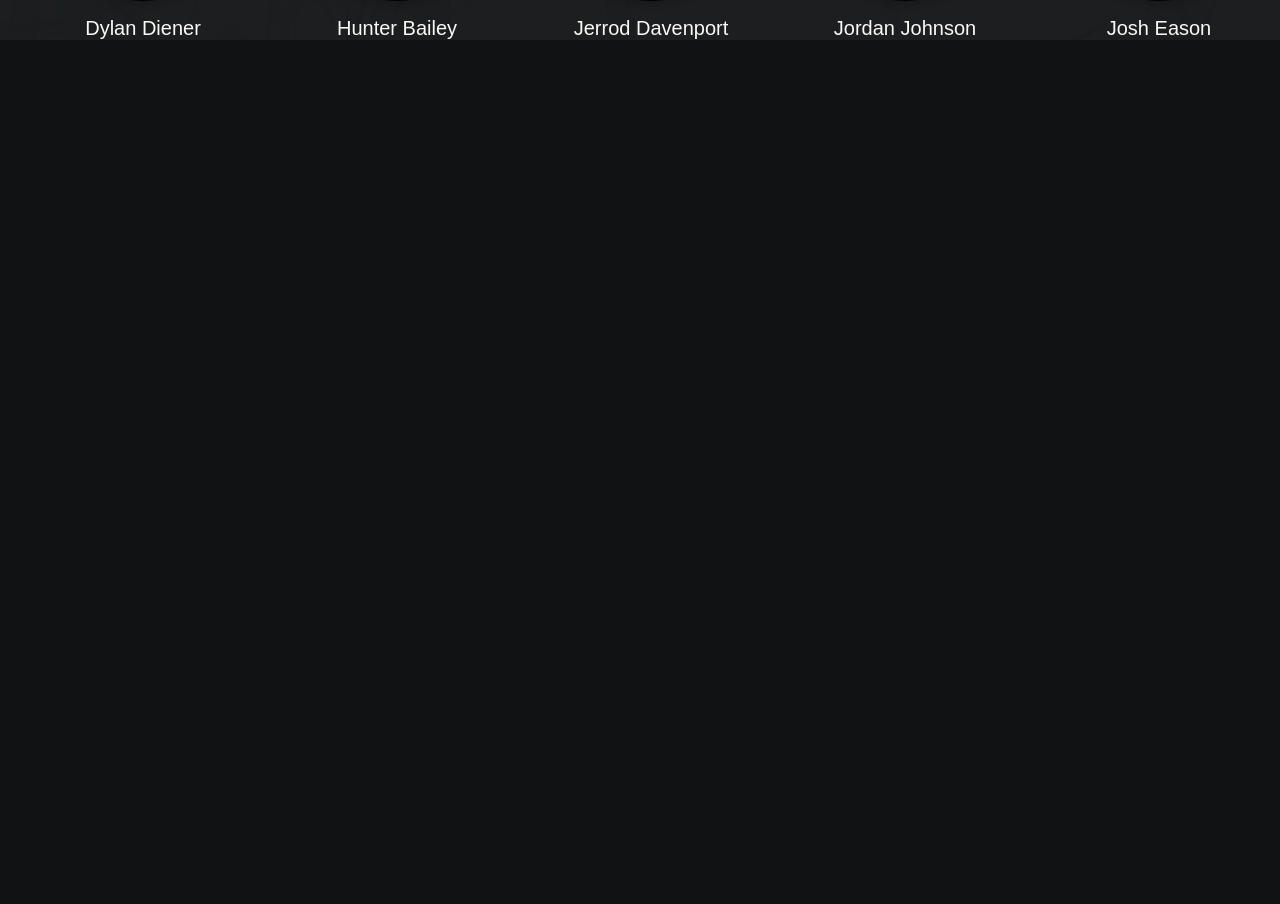
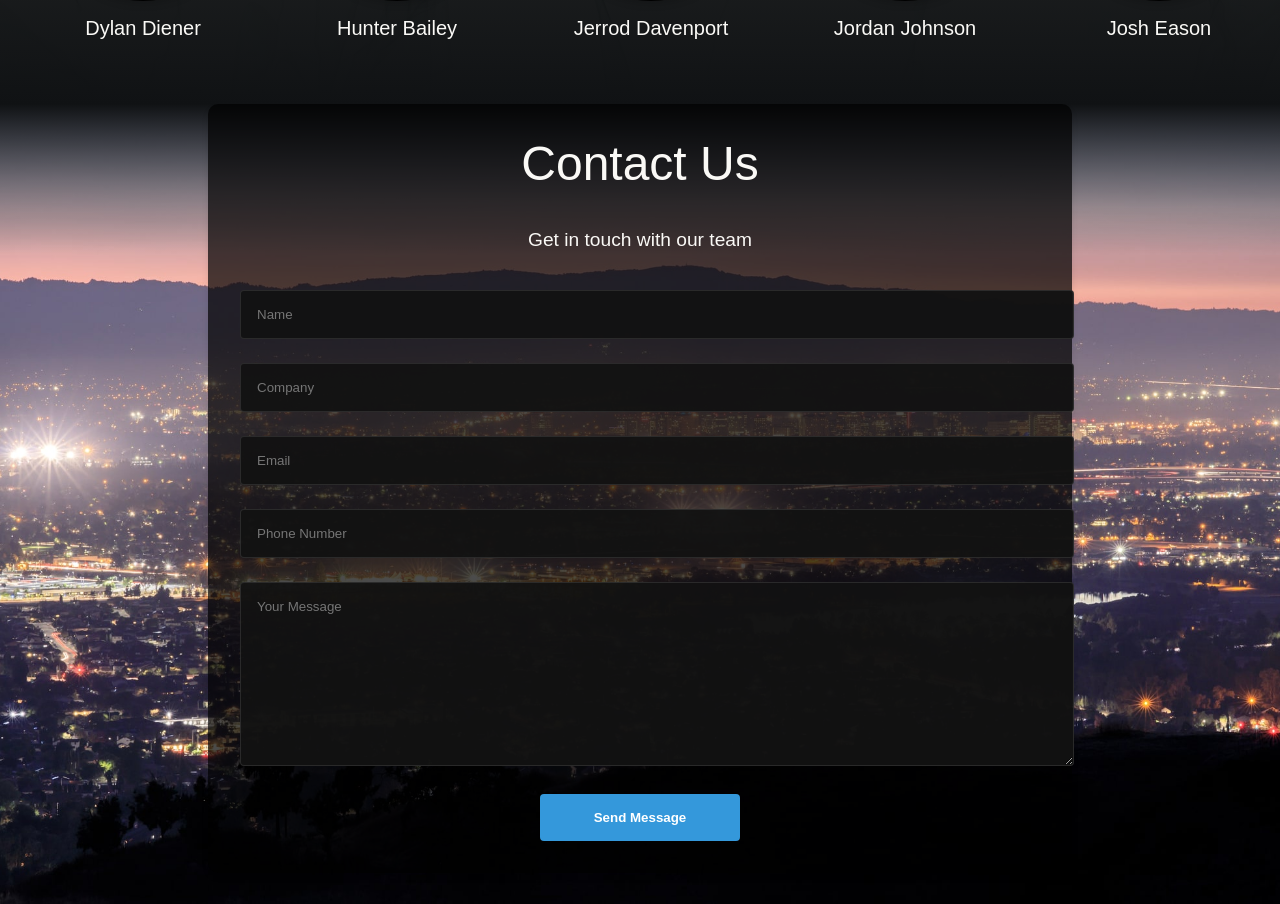
Before and after one commit to BeeTillman/techsite13, a React (Vite) app: page / in a window 1280 px wide. Shown: the part 2076-2980 px from the top of the page. Before the commit the page ends 2116 px from the top, so only its background shows below. Built offline with nearby package versions, Linux system fonts and the light colour scheme; a web font is replaced by a local one.

Commit message:
Added contact section

```diff
--- a/package.json
+++ b/package.json
@@ -21,6 +21,7 @@
     "url": "https://github.com/microsoft/codespaces-teaching-template-js/issues"
   },
   "dependencies": {
+    "@emailjs/browser": "^4.4.1",
     "react": "^18.2.0",
     "react-dom": "^18.2.0",
     "react-responsive-carousel": "^3.2.23"
--- a/src/App.jsx
+++ b/src/App.jsx
@@ -3,6 +3,7 @@ import Header from "./Components/Header";
 import Hero from "./Components/Hero";
 import About from "./Components/About";
 import Team from "./Components/Team";
+import Contact from "./Components/Contact";
 
 import "./styles/main.css";
 import "react-responsive-carousel/lib/styles/carousel.min.css";
@@ -14,6 +15,7 @@ const App = () => {
       <Hero />
       <About />
       <Team />
+      <Contact />
     </div>
   );
 };
--- /dev/null
+++ b/src/Components/Contact.jsx
@@ -0,0 +1,76 @@
+import React, { useState, useRef, useEffect } from "react";
+import emailjs from "@emailjs/browser";
+import "../styles/Contact.css";
+
+const Contact = () => {
+  const form = useRef();
+  const sectionRef = useRef(null);
+  const [status, setStatus] = useState("");
+
+  useEffect(() => {
+    const observer = new IntersectionObserver(
+      ([entry]) => {
+        if (entry.isIntersecting) {
+          entry.target.classList.add("visible");
+        }
+      },
+      { threshold: 0.1 }
+    );
+
+    if (sectionRef.current) {
+      observer.observe(sectionRef.current);
+    }
+
+    return () => observer.disconnect();
+  }, []);
+
+  const sendEmail = (e) => {
+    e.preventDefault();
+    setStatus("sending");
+
+    emailjs.sendForm("service_19px7xt", "template_hxvren9", form.current, "AD9kASCtB252sXVHL").then(
+      () => {
+        setStatus("success");
+        form.current.reset();
+      },
+      () => {
+        setStatus("error");
+      }
+    );
+  };
+
+  return (
+    <section ref={sectionRef} id="contact" className="contact-section section-transition">
+      <div className="section-overlay overlay-top"></div>
+      <div className="contact-content">
+        <h2>Contact Us</h2>
+        <p className="subtitle">Get in touch with our team</p>
+
+        <form ref={form} onSubmit={sendEmail} className="contact-form">
+          <div className="form-group">
+            <input type="text" name="from_name" placeholder="Name" required />
+          </div>
+          <div className="form-group">
+            <input type="text" name="company_name" placeholder="Company" required />
+          </div>
+          <div className="form-group">
+            <input type="email" name="email_address" placeholder="Email" required />
+          </div>
+          <div className="form-group">
+            <input type="tel" name="phone_number" placeholder="Phone Number" required />
+          </div>
+          <div className="form-group">
+            <textarea name="message" placeholder="Your Message" required></textarea>
+          </div>
+          <button type="submit" className="submit-btn" disabled={status === "sending"}>
+            {status === "sending" ? "Sending..." : "Send Message"}
+          </button>
+          {status === "success" && <p className="success">Message sent successfully!</p>}
+          {status === "error" && <p className="error">Failed to send message. Please try again.</p>}
+        </form>
+      </div>
+    </section>
+  );
+};
+
+export default Contact;
--- a/src/Components/Team.jsx
+++ b/src/Components/Team.jsx
@@ -117,6 +117,7 @@ const Team = () => {
   return (
     <section ref={sectionRef} id="team" className="team-section section-transition">
       <div className="section-overlay overlay-top"></div>
+      <div className="section-overlay overlay-bottom"></div>
       <div className="team-content">
         <h2>Meet Our Team</h2>
         <p className="subtitle">We pride ourselves on our people</p>
--- /dev/null
+++ b/src/styles/Contact.css
@@ -0,0 +1,105 @@
+.contact-section {
+  position: relative !important;
+  padding: 4rem 15% !important;
+  background: url('../images/tpsiteSkylineStock8.jpg') no-repeat center center fixed !important;
+  background-size: cover !important;
+  overflow: hidden !important;
+  opacity: 0 !important; /* Start hidden for fade in */
+  min-height: 100vh !important;
+  transform: translateY(20px) !important; /* Start slightly down for transition */
+  transition: all 0.8s ease-out !important;
+}
+.contact-section.visible {
+  opacity: 1 !important;
+  transform: translateY(0) !important;
+}
+
+.contact-content {
+  position: relative !important;
+  z-index: 2 !important;
+  text-align: center !important;
+  opacity: 1 !important;
+  max-width: 800px !important;
+  margin: 0 auto !important;
+  background: rgba(0, 0, 0, 0.7) !important;
+  padding: 2rem !important;
+  border-radius: 10px !important;
+  box-shadow: 0 4px 6px rgba(0, 0, 0, 0.1) !important;
+}
+
+.contact-form {
+  margin-top: 2rem;
+  display: flex;
+  flex-direction: column;
+  gap: 1.5rem;
+  align-items: center; /* Center form elements */
+}
+
+.form-group {
+  width: 100%;
+}
+
+.form-group input,
+.form-group textarea {
+  width: 100% !important;
+  padding: 1rem !important;
+  border: 1px solid rgba(255, 255, 255, 0.1) !important;
+  border-radius: 4px !important;
+  background: rgba(18, 18, 18, 0.95) !important; /* More solid background */
+  color: #FAF9F6 !important;
+  font-family: "proxima-nova", sans-serif !important;
+  transition: all 0.3s ease !important;
+}
+
+.form-group textarea {
+  min-height: 150px;
+  resize: vertical;
+}
+
+.form-group input:focus,
+.form-group textarea:focus {
+  outline: none;
+  border-color: #3498db;
+  background: rgba(255, 255, 255, 0.1);
+}
+
+.submit-btn {
+  padding: 1rem 2rem !important;
+  background: #3498db !important;
+  color: white !important;
+  border: none !important;
+  border-radius: 4px !important;
+  cursor: pointer !important;
+  font-family: "proxima-nova", sans-serif !important;
+  font-weight: 600 !important;
+  transition: all 0.3s ease !important;
+  width: auto !important;
+  min-width: 200px !important;
+  margin: 0 auto !important;
+  display: block !important;
+}
+
+.submit-btn:hover {
+  background: #2980b9;
+}
+
+.submit-btn:disabled {
+  background: #ccc;
+  cursor: not-allowed;
+}
+
+.success {
+  color: #2ecc71;
+  margin-top: 1rem;
+}
+
+.error {
+  color: #e74c3c;
+  margin-top: 1rem;
+}
+
+@media (max-width: 768px) {
+  .contact-section {
+    padding: 2rem !important;
+  }
+}
--- a/src/styles/Team.css
+++ b/src/styles/Team.css
@@ -1,10 +1,10 @@
 .team-section {
-    position: relative !important;
-    padding: 4rem 15% !important;
-    background-color: #101214 !important;
-    overflow: hidden !important;
-    opacity: 1 !important;
-  }
+  position: relative !important;
+  padding: 4rem 15% 8rem 15% !important;
+  background-color: #101214 !important;
+  overflow: hidden !important;
+  opacity: 1 !important;
+}
 
   .team-section::before {
     content: '' !important;
@@ -37,11 +37,12 @@
 
   .team-grid {
     display: grid !important;
-    grid-template-columns: repeat(5, 1fr) !important; /* 5 columns */
+    grid-template-columns: repeat(5, 1fr) !important;
     gap: 3rem !important;
     max-width: 1200px !important;
     margin: 0 auto !important;
-    justify-items: center !important; /* Center items in grid */
+    margin-bottom: 4rem !important; /* Add margin to bottom of grid */
+    justify-items: center !important;
   }
 
   .team-member {
```
Also changed, not shown: 1 other file (tests, documents, lock files or other folders).
